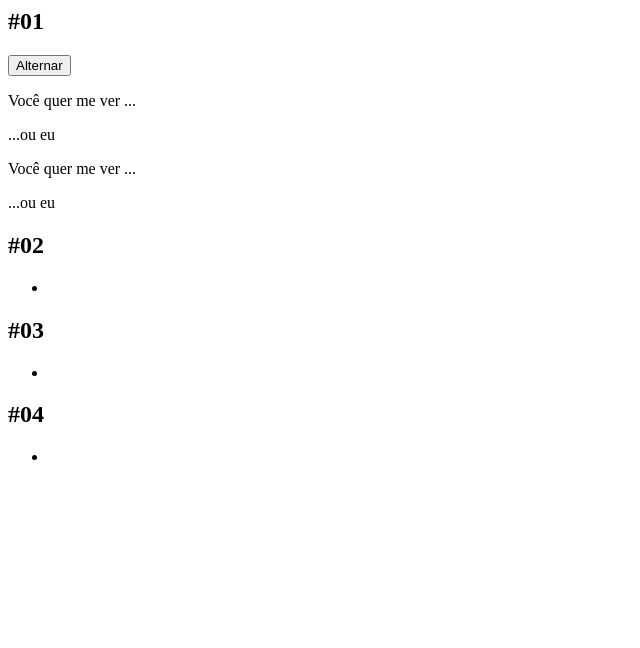
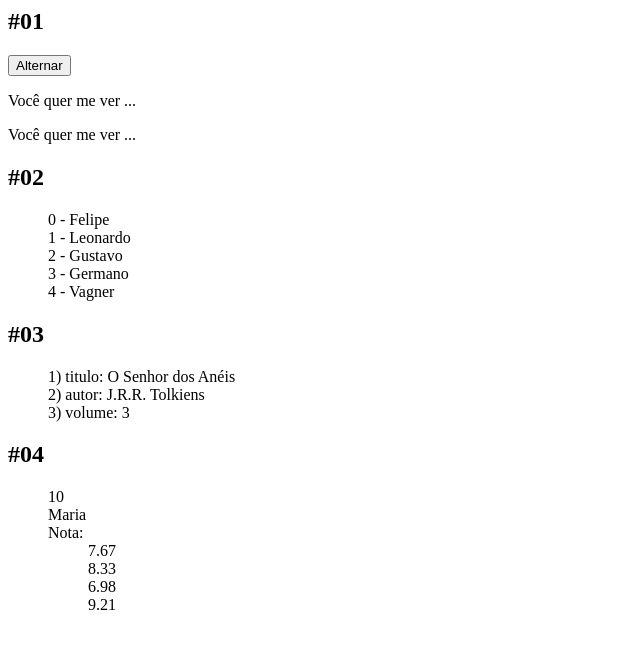
Before and after one commit to fghinkel/vueJs, a plain HTML site: page condicionais-e-listas/exercicios/exerc-1/index.html in a window 1280 px wide. Shown: the whole page, without its empty margins (0-640 px from the left). Drawn offline with nearby package versions, Linux system fonts and the light colour scheme.

Commit message:
resposta exerc

```diff
--- a/condicionais-e-listas/exercicios/exerc-1/app.js
+++ b/condicionais-e-listas/exercicios/exerc-1/app.js
@@ -11,6 +11,14 @@ new Vue({
 			id: 10,
 			nome: 'Maria',
 			notas: [7.67, 8.33, 6.98, 9.21]
-		}
+		},
+		ativar: true,
+		analistas: [
+			'Felipe',
+			'Leonardo',
+			'Gustavo',
+			'Germano',
+			'Vagner'
+		]
 	}
 });
--- a/condicionais-e-listas/exercicios/exerc-1/index.html
+++ b/condicionais-e-listas/exercicios/exerc-1/index.html
@@ -1,5 +1,6 @@
-<script src="https://unpkg.com/vue"></script>
-
+<meta charset="UTF-8" >
+<script src="https://unpkg.com/vue@2"></script>
+<link rel="stylesheet" href="style.css">
 
 <div id="desafio">
   <!-- 1) Ligue o botão para alternar a exibição dos dois
@@ -7,18 +8,18 @@
     para ver a diferença -->
   <h2>#01</h2>
   <div>
-    <button>Alternar</button>
-    <p>Você quer me ver ...</p>
-    <p>...ou eu</p>
-    <p>Você quer me ver ...</p>
-    <p>...ou eu</p>
+    <button @click="ativar = !ativar" >Alternar</button>
+    <p v-if="ativar">Você quer me ver ...</p>
+    <p v-else>...ou eu</p>
+    <p v-show="ativar">Você quer me ver ...</p>
+    <p v-show="!ativar">...ou eu</p>
   </div>
 
   <!-- 2) Exiba em uma <ul> um array de elementos da sua escolha.
     Imprima também o índice de cada elemento. -->
   <h2>#02</h2>
   <ul>
-    <li></li>
+    <li v-for="(nome, i) in analistas" :key="nome"> {{ i }} - {{ nome }}</li>
   </ul>
 
   <!-- 3) Imprimir todos os pares de valor-chave do objeto a seguir:
@@ -30,7 +31,7 @@
     Imprima também o índice de cada item. -->
   <h2>#03</h2>
   <ul>
-    <li></li>
+    <li v-for="(valor, chave, i) in livro"> {{ i + 1 }}) {{ chave  }}: {{ valor }}  </li>
   </ul>
 
   <!-- 4) Imprima o seguinte objeto (somente os valores) e
@@ -43,8 +44,16 @@
     (dica: use v-for e v-if na resolução) -->
   <h2>#04</h2>
   <ul>
-    <li>
-
+    <li v-for="(valor, chave, i) in aluno">
+      <template v-if="!Array.isArray(valor)">
+        {{ valor }}
+      </template>
+      <template v-else>
+        Nota:
+        <ul>
+          <li v-for="nota in valor"> {{ nota }}</li>
+        </ul>
+      </template>
     </li>
   </ul>
 </div>
--- /dev/null
+++ b/condicionais-e-listas/exercicios/exerc-1/style.css
@@ -0,0 +1,3 @@
+li {
+    list-style: none;
+}
```
Also changed, not shown: git.txt.
